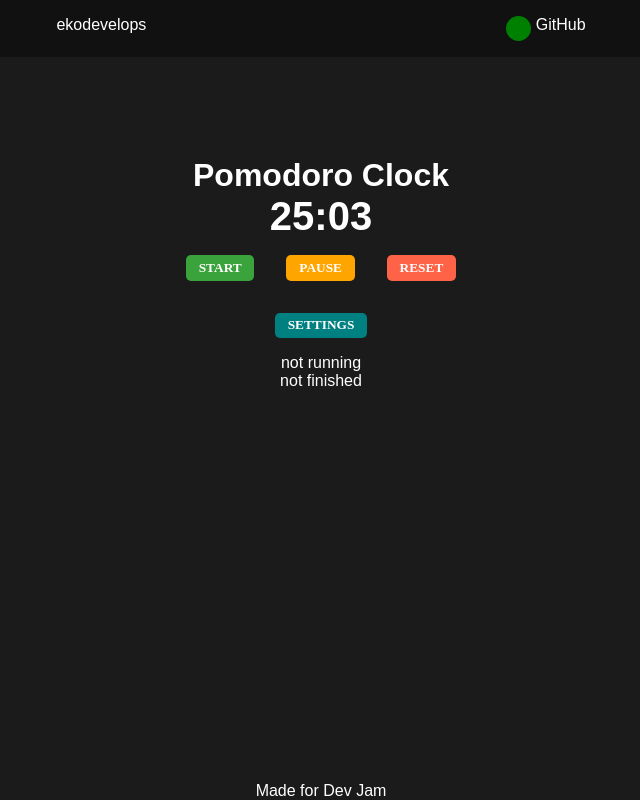
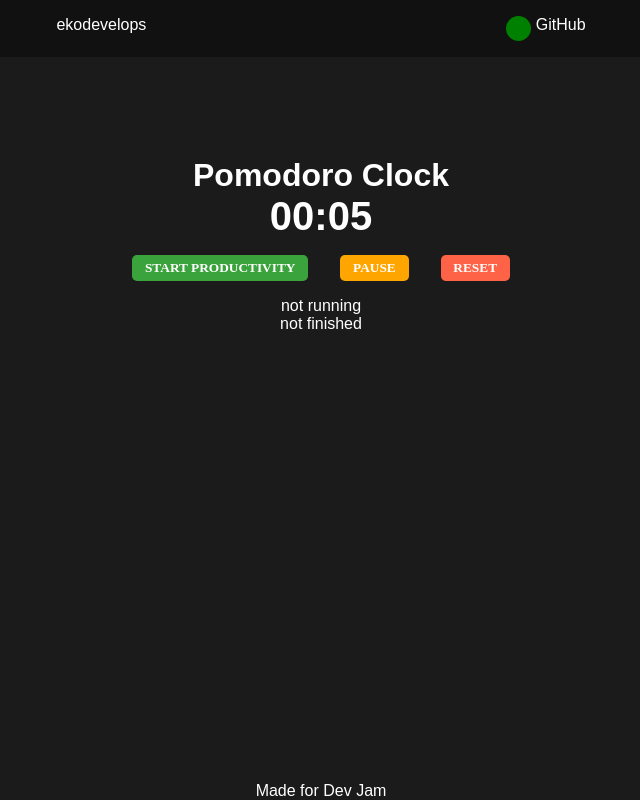
Before and after one commit to eko-develops/pomodoro-clock-react, a React (Create React App) app: page / in a window 1280 px wide. Shown: the whole page, without its empty margins (319-959 px from the left). Built offline with nearby package versions, Linux system fonts and the light colour scheme.

Commit message:
Change prod time to break time when timer ends

```diff
--- a/src/components/Clock.js
+++ b/src/components/Clock.js
@@ -3,18 +3,19 @@ import { useState, useEffect } from 'react';
 const Clock = () => {
 
     const initialProdTimer = {
-        minutes: 25,
-        seconds: 3
+        minutes: 0,
+        seconds: 5
     }
 
     const initialBreakTimer = {
-        minutes: 5,
-        seconds: 0
+        minutes: 0,
+        seconds: 3
     }
 
     const [timer, setTimer] = useState(initialProdTimer);
     const [isRunning, setIsRunning] = useState(false);
     const [isFinished, setIsFinished] = useState(false);
+    const [rest, setRest] = useState(false);
 
     const timerMinutes = timer.minutes < 10 ? `0${timer.minutes}` : timer.minutes;
     const timerSeconds = timer.seconds < 10 ? `0${timer.seconds}` : timer.seconds;
@@ -23,13 +24,17 @@ const Clock = () => {
         if(isRunning){
 
             const interval = setInterval( () => {
-                console.log('running');
                 if(timer.seconds === 0){
                     if(timer.minutes !== 0){
                         setTimer({
                             minutes: timer.minutes - 1,
                             seconds: 59
                         });
+                    } else {
+                        setIsRunning(false);
+                        setIsFinished(true);
+                        setTimer(initialBreakTimer);
+                        setRest(!rest);
                     }
                 } else {
                     setTimer({minutes: timer.minutes, seconds: timer.seconds - 1});
@@ -63,11 +68,17 @@ const Clock = () => {
         {isFinished && <span className="finished-timer-text">The timer has finished!</span> }
         <h2 className="time">{timerMinutes}:{timerSeconds}</h2>
         <div className="button-wrapper">
-          <button onClick={handleStart} type="button" className="start-button">Start</button>
+            {!rest
+            ?
+            <button onClick={handleStart} type="button" className="start-button">Start Productivity</button>
+            :
+            <button onClick={handleStart} type="button" className="start-button">Start Break</button>
+            }
+          {/* <button onClick={handleStart} type="button" className="start-button">Start</button> */}
           <button onClick={handlePause} type="button" className="pause-button">Pause</button>
           <button onClick={handleReset} type="button" className="reset-button">Reset</button>
         </div>
-          <button type="button" className="settings-button">Settings</button>
+          {/* <button type="button" className="settings-button">Settings</button> */}
           {isRunning ? <div>running</div> : <div>not running</div>}
           {isFinished ? <div>finished</div> : <div>not finished</div>}
         </>
```
